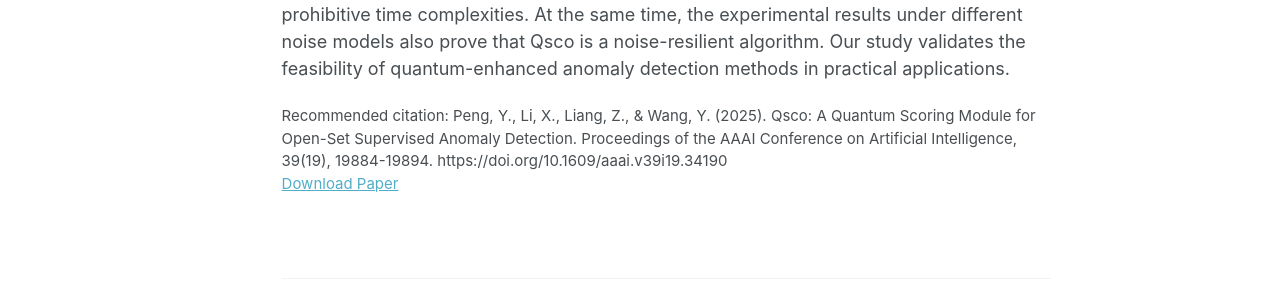
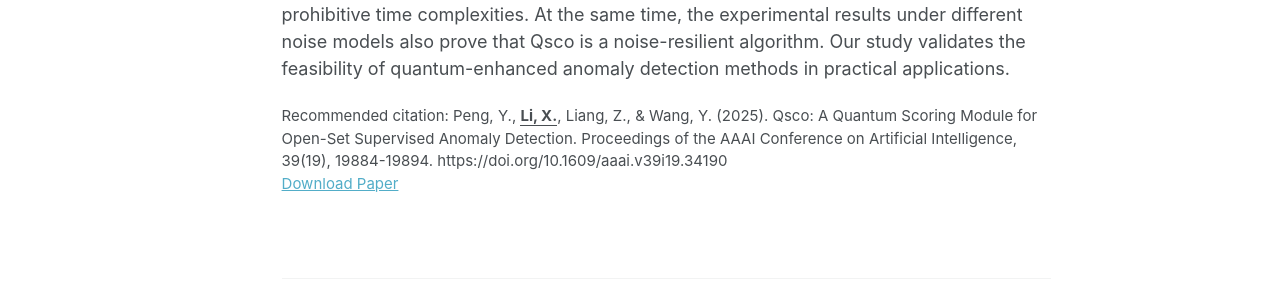
Before and after one commit to LXY-princess/lxy-princess.github.io, a Jekyll site: the page built from _publications/2025-04-11-conference-qsco-AAAI.md, in a window 1280 px wide and 1399 px high. Shown: the part 520-818 px from the top of the window. Built offline with Jekyll 4.4.1, drawn with Linux system fonts in a browser that asks for light colours; some web fonts are replaced; a script that is not in the unit is left out.

```diff
--- a/_publications/2025-04-11-conference-qsco-AAAI.md
+++ b/_publications/2025-04-11-conference-qsco-AAAI.md
@@ -7,7 +7,7 @@ excerpt: ''
 date: 2025-04-11
 venue: 'The Thirty-Ninth Association for the Advancement of Artificial Intelligence (AAAI-25)'
 paperurl: 'https://ojs.aaai.org/index.php/AAAI/article/view/34190'
-citation: 'Peng, Y., Li, X., Liang, Z., & Wang, Y. (2025). Qsco: A Quantum Scoring Module for Open-Set Supervised Anomaly Detection. Proceedings of the AAAI Conference on Artificial Intelligence, 39(19), 19884-19894. https://doi.org/10.1609/aaai.v39i19.34190'
+citation: 'Peng, Y., <u><b>Li, X.</b></u>, Liang, Z., & Wang, Y. (2025). Qsco: A Quantum Scoring Module for Open-Set Supervised Anomaly Detection. Proceedings of the AAAI Conference on Artificial Intelligence, 39(19), 19884-19894. https://doi.org/10.1609/aaai.v39i19.34190'
 ---
 
 Abstract: Open set anomaly detection (OSAD) is a crucial task that aims to identify abnormal patterns or behaviors in data sets, especially when the anomalies observed during training do not represent all possible classes of anomalies. The recent advances in quantum computing in handling complex data structures and improving machine learning models herald a paradigm shift in anomaly detection methodologies. This study proposes a Quantum Scoring Module (Qsco), embedding quantum variational circuits into neural networks to enhance the model's processing capabilities in handling uncertainty and unlabeled data. Extensive experiments conducted across eight real-world anomaly detection datasets demonstrate our model's superior performance in detecting anomalies across varied settings and reveal that integrating quantum simulators does not result in prohibitive time complexities. At the same time, the experimental results under different noise models also prove that Qsco is a noise-resilient algorithm. Our study validates the feasibility of quantum-enhanced anomaly detection methods in practical applications.
```
